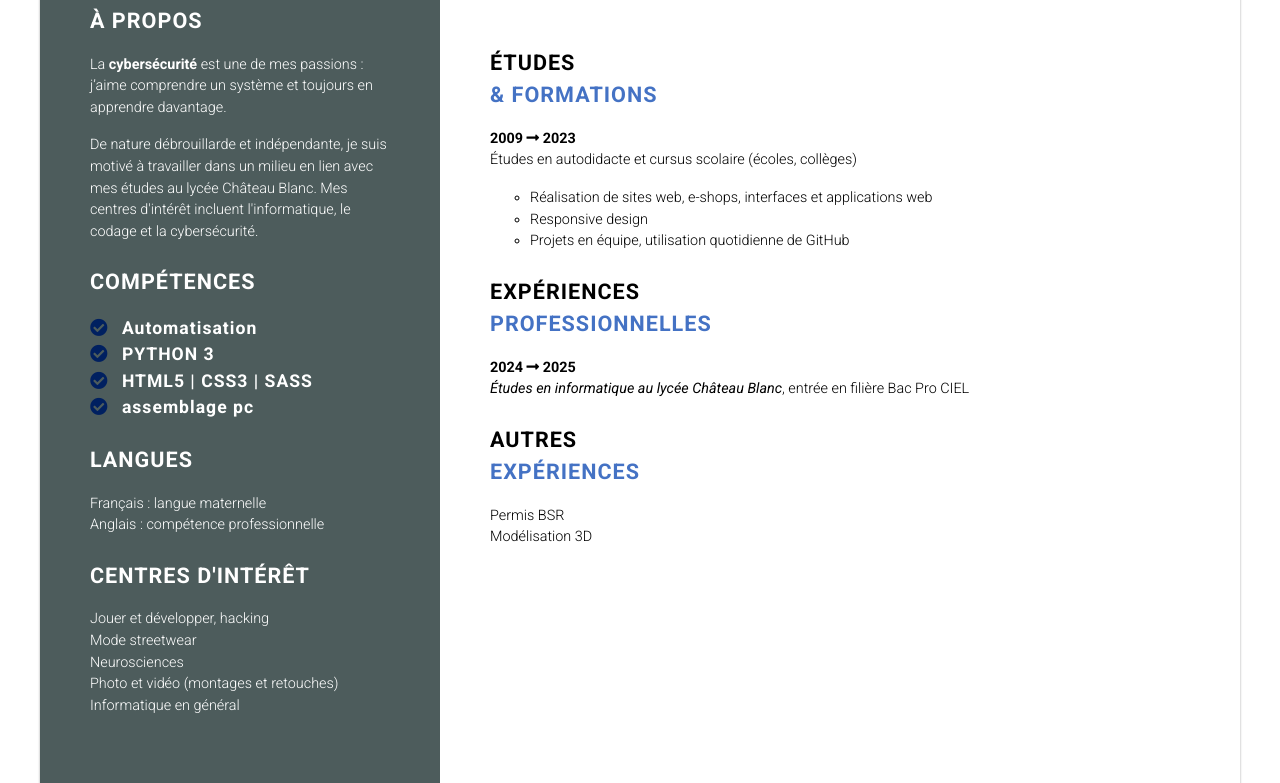
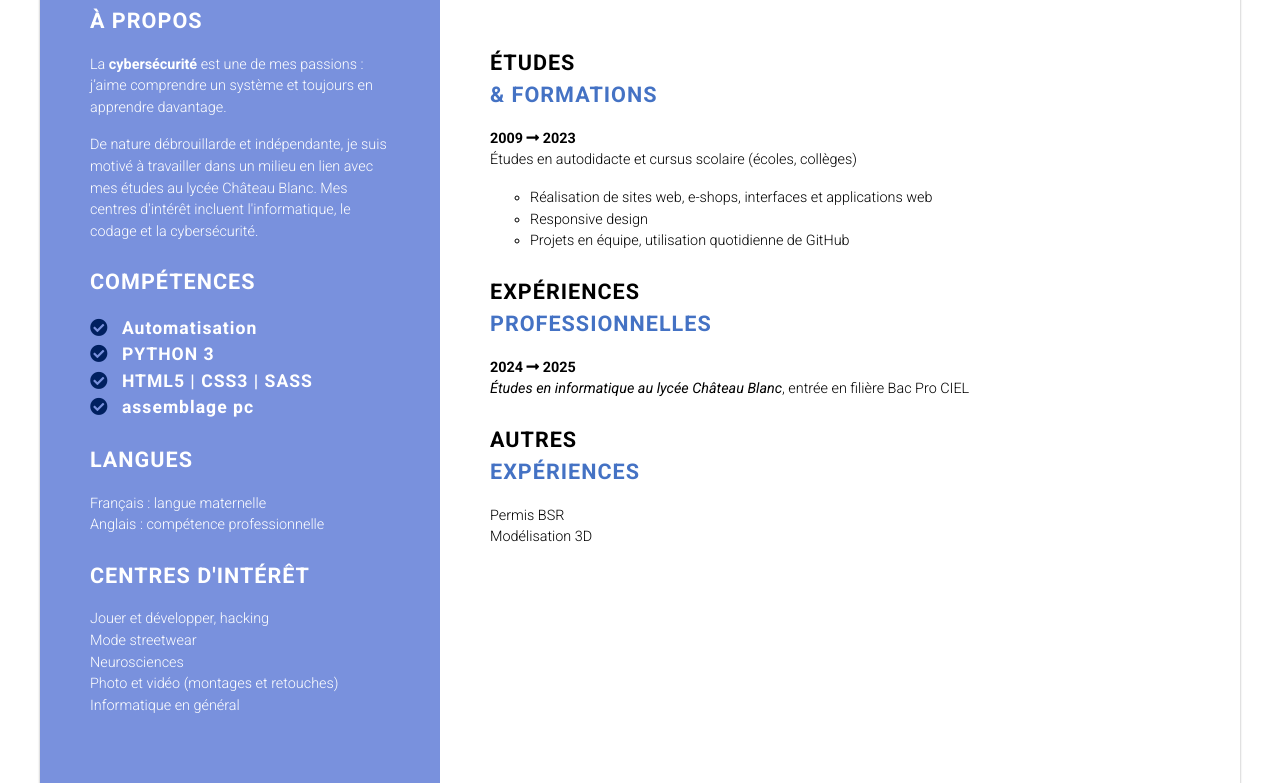
Before and after one commit to nebul-Inject/mon-CV, a plain HTML site: page index.html in a window 1280 px wide. Shown: the part 353-1136 px from the top of the page. Drawn offline with Linux system fonts and the light colour scheme.

Commit message:
Update style.css

```diff
--- a/style.css
+++ b/style.css
@@ -69,7 +69,7 @@ h2{
 .left-column{
   grid-area: left-column;
   padding: 50px;
-  background-color: #4D5C5C;
+  background-color: #7991DD;
   color: white;
 }
 
```
